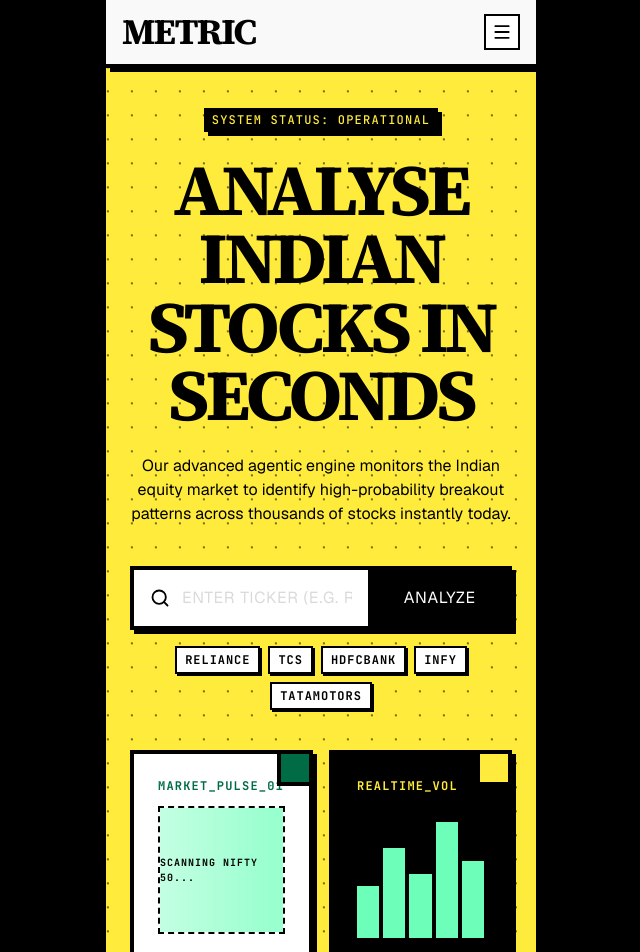
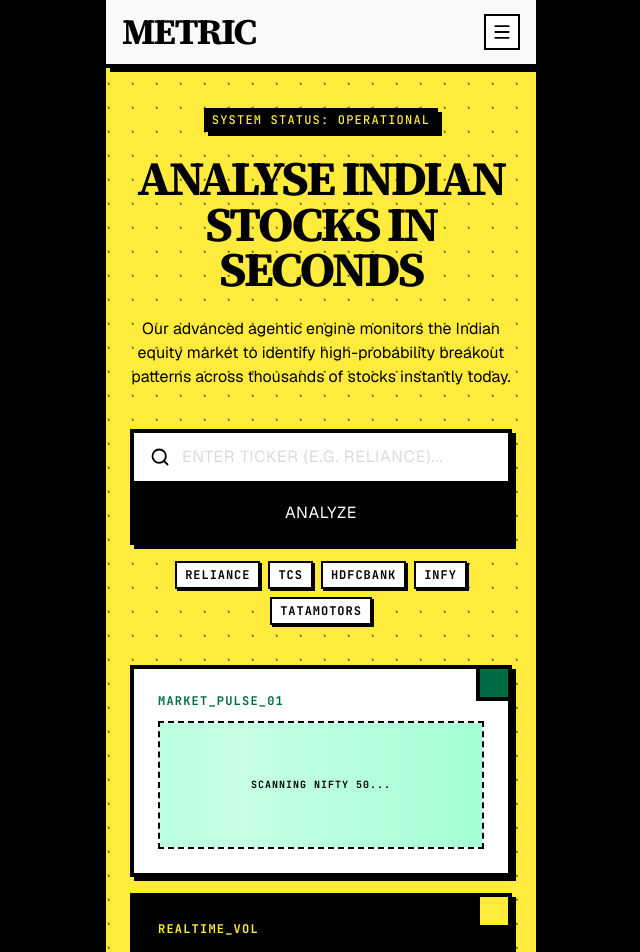
Before and after one commit to threeoneonetwo/metric-stocks-analyser, a Next.js app: page / in a window 1280 px wide. Shown: the top 952 px of the page, without its empty margins (319-959 px from the left). Built offline with nearby package versions, Linux system fonts and the light colour scheme.

Commit message:
Use stacked mobile layout

```diff
--- a/app/page.tsx
+++ b/app/page.tsx
@@ -12,7 +12,7 @@ export default function Home() {
           <div className="animate-entrance bg-black px-2 py-1 font-mono text-xs font-medium uppercase tracking-[0.1em] text-metric-yellow neo-shadow">
             System status: operational
           </div>
-          <h1 className="animate-entrance delay-1 font-serif text-5xl font-black uppercase leading-[0.95] tracking-[-0.055em] text-black sm:text-7xl">
+          <h1 className="animate-entrance delay-1 font-serif text-5xl font-black uppercase leading-[0.95] tracking-[-0.055em] text-black">
             Analyse Indian stocks in seconds
           </h1>
           <p className="animate-entrance delay-2 max-w-[32rem] text-base leading-6">
@@ -41,7 +41,7 @@ export default function Home() {
           </div>
         </section>
 
-        <section className="grid gap-4 sm:grid-cols-2">
+        <section className="grid gap-4">
           <div className="surface relative overflow-hidden p-6">
             <div className="absolute right-0 top-0 h-8 w-8 border-b-4 border-l-4 border-black bg-metric-green" />
             <h2 className="mb-3 font-mono text-xs font-bold uppercase tracking-[0.1em] text-metric-green">
--- a/app/r/[ticker]/page.tsx
+++ b/app/r/[ticker]/page.tsx
@@ -67,8 +67,8 @@ export default async function ReportPage({ params }: ReportPageProps) {
           </div>
         </section>
 
-        <section className="grid overflow-hidden border-4 border-black neo-shadow sm:grid-cols-[200px_1fr]">
-          <div className="flex items-center justify-center border-b-4 border-black bg-metric-green-bright p-6 sm:border-b-0 sm:border-r-4">
+        <section className="grid overflow-hidden border-4 border-black neo-shadow">
+          <div className="flex items-center justify-center border-b-4 border-black bg-metric-green-bright p-6">
             <h2 className="text-center font-mono text-3xl font-bold uppercase leading-none">
               {report.verdict}
             </h2>
@@ -121,7 +121,7 @@ export default async function ReportPage({ params }: ReportPageProps) {
               Values in INR CR
             </span>
           </div>
-          <div className="grid gap-2 sm:grid-cols-2">
+          <div className="grid gap-2">
             {report.metrics.map(([label, value, yoy, median]) => (
               <div key={label} className="border-2 border-black bg-white p-4 neo-shadow-sm">
                 <p className="mb-2 font-mono text-xs uppercase tracking-[0.08em] text-metric-muted">
--- a/components/ticker-search.tsx
+++ b/components/ticker-search.tsx
@@ -30,7 +30,7 @@ export function TickerSearch() {
   return (
     <form
       onSubmit={form.handleSubmit(onSubmit)}
-      className="flex w-full flex-col gap-0 neo-shadow sm:flex-row"
+      className="flex w-full flex-col gap-0 neo-shadow"
     >
       <label className="flex min-w-0 flex-1 items-center gap-3 border-4 border-black bg-white px-4 py-3">
         <Search className="shrink-0" size={20} strokeWidth={2.2} />
@@ -47,7 +47,7 @@ export function TickerSearch() {
           }}
         />
       </label>
-      <button className="neo-press border-4 border-t-0 border-black bg-black px-8 py-4 font-mono text-sm font-bold uppercase tracking-[0.05em] text-white hover:bg-metric-green hover:text-white sm:border-l-0 sm:border-t-4">
+      <button className="neo-press border-4 border-t-0 border-black bg-black px-8 py-4 font-mono text-sm font-bold uppercase tracking-[0.05em] text-white hover:bg-metric-green hover:text-white">
         Analyze
       </button>
     </form>
```
